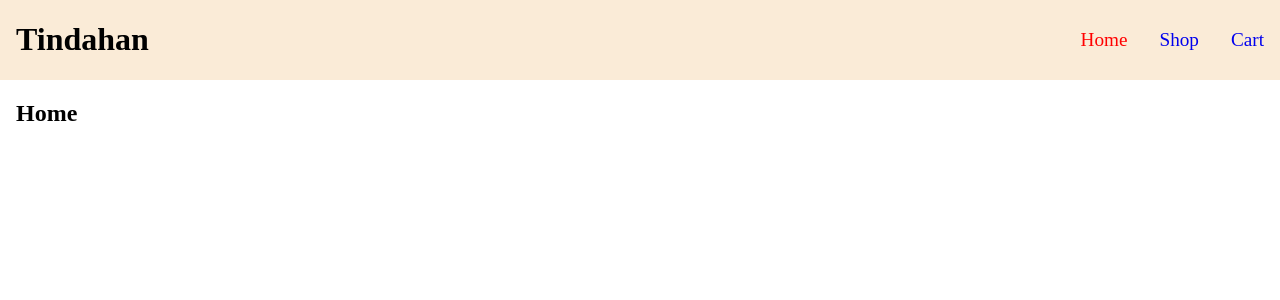
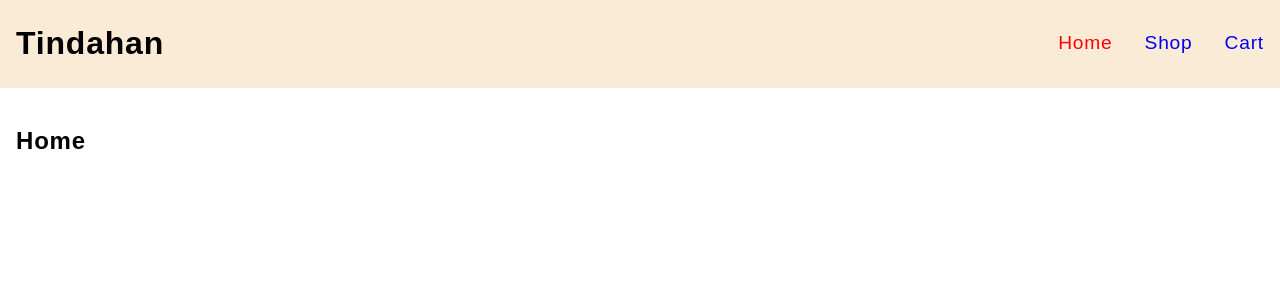
Before and after one commit to etanyosef/shopping-cart, a React (Vite) app: page / in a window 1280 px wide. Shown: the top 300 px of the page. Built offline with nearby package versions, Linux system fonts and the light colour scheme.

Commit message:
body styling

```diff
--- a/src/css/style.css
+++ b/src/css/style.css
@@ -1,9 +1,21 @@
+* {
+    box-sizing: border-box;
+}
+
 body {
     margin: 0;
+    height: 100vh;
+    font-family: sans-serif;
+    line-height: 1.4;
+    letter-spacing: 0.8px;
+}
+
+img {
+    width: 100%;
 }
 
 main {
-    padding: 0 1rem;
+    padding: 1rem;
 }
 
 header {
```
